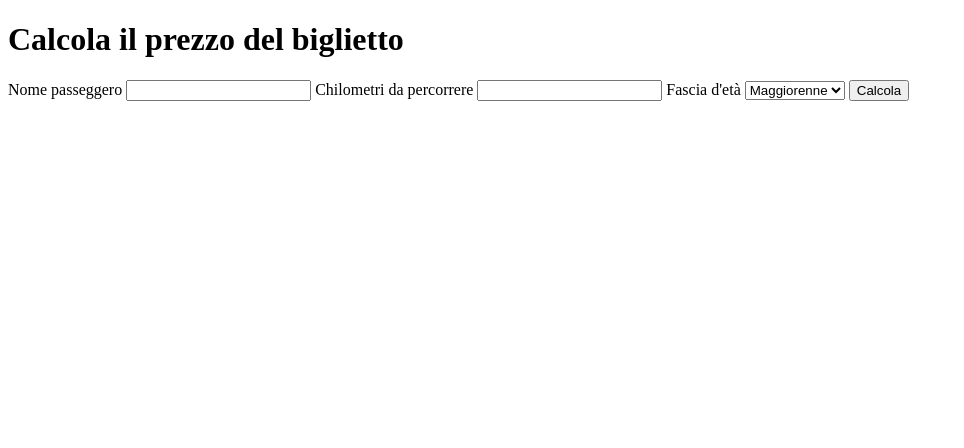
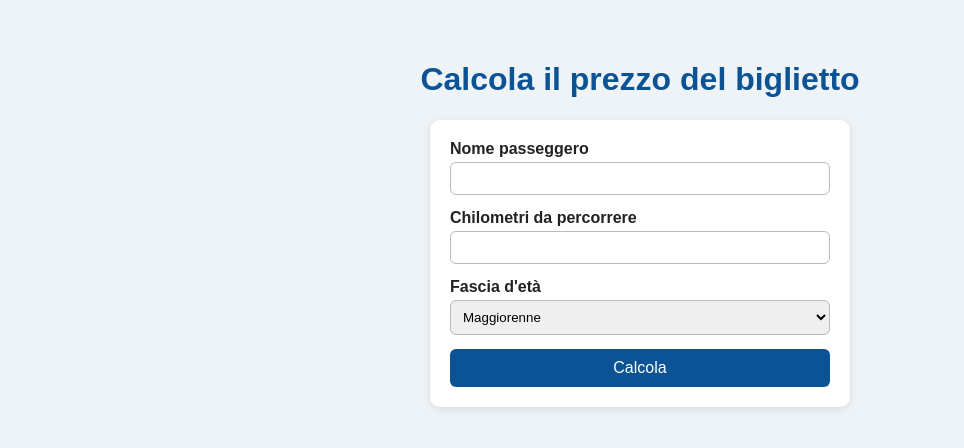
Before and after one commit to Breyan-Lab/js-biglietto-treno-form, a plain HTML site: page index.html in a window 1280 px wide. Shown: the whole page, without its empty margins (0-964 px from the left). Drawn offline with Linux system fonts and the light colour scheme.

Commit message:
milestone 4: stile css e controllo input vuoti o non validi

```diff
--- /dev/null
+++ b/css/style.css
@@ -0,0 +1,65 @@
+* {
+    box-sizing: border-box;
+}
+
+body {
+    font-family: Arial, Helvetica, sans-serif;
+    background-color: #eef3f8;
+    color: #222;
+    margin: 0;
+    padding: 40px 16px;
+}
+
+h1 {
+    text-align: center;
+    color: #0b5394;
+}
+
+form,
+#risultato {
+    max-width: 420px;
+    margin: 0 auto 20px;
+    background-color: white;
+    padding: 20px;
+    border-radius: 10px;
+    box-shadow: 0 2px 8px rgba(0, 0, 0, 0.1);
+}
+
+label {
+    display: block;
+    margin-bottom: 4px;
+    font-weight: bold;
+}
+
+input,
+select {
+    width: 100%;
+    padding: 8px;
+    margin-bottom: 14px;
+    border: 1px solid #bbb;
+    border-radius: 6px;
+}
+
+button {
+    width: 100%;
+    padding: 10px;
+    border: none;
+    border-radius: 6px;
+    background-color: #0b5394;
+    color: white;
+    font-size: 16px;
+    cursor: pointer;
+}
+
+button:hover {
+    background-color: #083d6d;
+}
+
+#risultato:empty {
+    display: none;
+}
+
+.errore {
+    color: #c0392b;
+    font-weight: bold;
+}
--- a/index.html
+++ b/index.html
@@ -5,6 +5,7 @@
     <meta charset="UTF-8">
     <meta name="viewport" content="width=device-width, initial-scale=1.0">
     <title>Biglietto Treno</title>
+    <link rel="stylesheet" href="css/style.css">
 </head>
 
 <body>
@@ -15,7 +16,7 @@
         <input type="text" id="nome">
 
         <label for="km">Chilometri da percorrere</label>
-        <input type="number" id="km">
+        <input type="number" id="km" min="1">
 
         <label for="eta">Fascia d'età</label>
         <select id="eta">
--- a/js/script.js
+++ b/js/script.js
@@ -12,6 +12,12 @@ form.addEventListener("submit", function (event) {
     const nome = inputNome.value;
     const km = parseFloat(inputKm.value);
     const fascia = selectEta.value;
+
+    // controllo dei dati inseriti
+    if (nome.trim() === "" || isNaN(km) || km <= 0) {
+        risultato.innerHTML = `<p class="errore">Inserisci un nome e un numero di km valido (maggiore di 0).</p>`;
+        return;
+    }
 
     const prezzoBase = km * PREZZO_KM;
     let sconto = 0;
```
